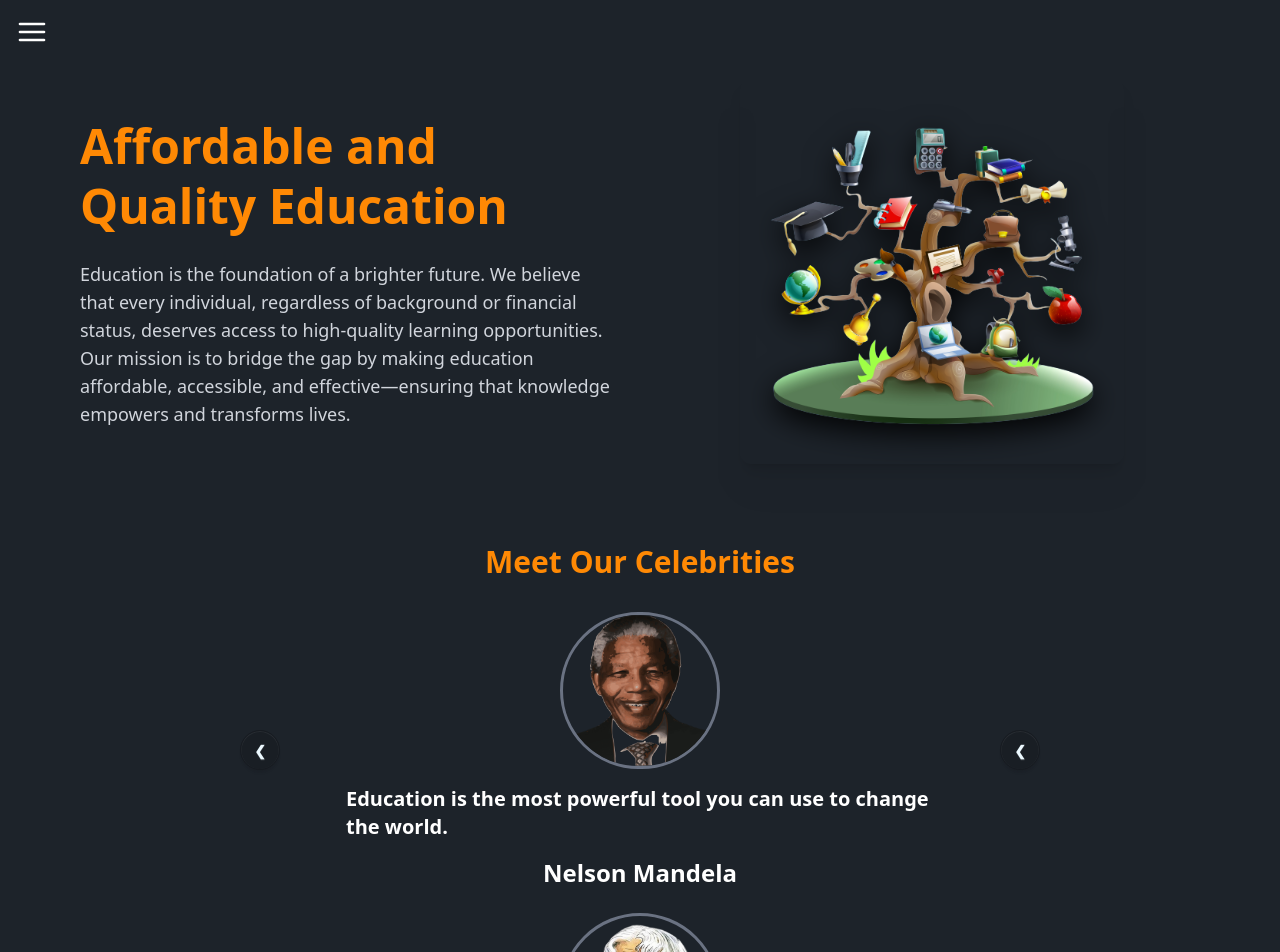
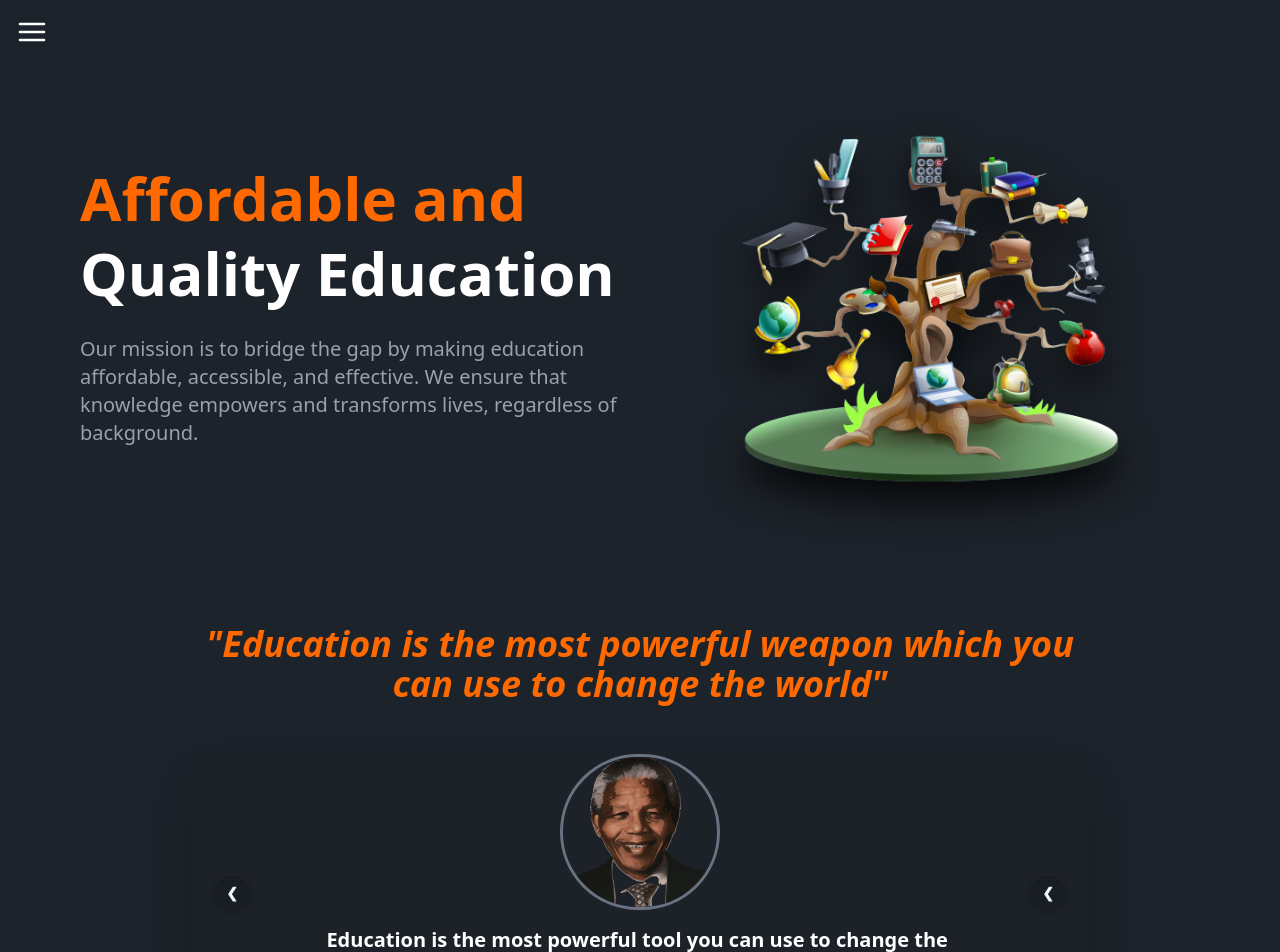
Before and after one commit to Singhaman8318/FullStack-LMS-Learning-management-system-, a React (Vite) app in the folder Client-side/: page /about-us in a window 1280 px wide. Shown: the top 952 px of the page. Built offline with nearby package versions, Linux system fonts and the light colour scheme.

Commit message:
final changes done

```diff
--- a/Client-side/src/Components/Pages/AboutUs.jsx
+++ b/Client-side/src/Components/Pages/AboutUs.jsx
@@ -55,7 +55,6 @@
 
 // export default AboutUs;
 
-
 import React from 'react';
 import HomeLayout from '../Layout/HomeLayout';
 import aboutMainImg from '../../Assets/Images/aboutMainImage.png';
@@ -66,31 +65,32 @@ import { motion } from 'framer-motion';
 function AboutUs() {
   return (
     <HomeLayout>
-      <div className="pt-20 px-4 md:px-20 text-white">
+      <div className="min-h-[90vh] pt-12 md:pt-20 px-6 md:px-20 text-white flex flex-col items-center">
+
         {/* Hero Section */}
-        <div className="flex flex-col md:flex-row items-center justify-between gap-12">
+        <div className="flex flex-col md:flex-row items-center justify-between gap-10 w-full max-w-7xl">
 
-          {/* Text */}
+          {/* Text Section */}
           <motion.div
-            className="md:w-1/2 space-y-6"
+            className="md:w-1/2 space-y-6 text-center md:text-left"
             initial={{ opacity: 0, x: -50 }}
             whileInView={{ opacity: 1, x: 0 }}
             transition={{ duration: 0.8 }}
             viewport={{ once: true }}
           >
-            <h1 className="text-4xl md:text-5xl font-bold text-orange-400 leading-tight">
-              Affordable and Quality Education
+            <h1 className="text-4xl md:text-6xl font-extrabold text-orange-500 leading-tight">
+              Affordable and <span className="text-white">Quality Education</span>
             </h1>
-            <p className="text-base md:text-lg text-gray-300">
-              Education is the foundation of a brighter future. We believe that every individual, regardless of background or financial status,
-              deserves access to high-quality learning opportunities. Our mission is to bridge the gap by making education affordable, accessible,
-              and effective—ensuring that knowledge empowers and transforms lives.
+            <p className="text-lg md:text-xl text-gray-400 font-medium">
+              Our mission is to bridge the gap by making education affordable, accessible,
+              and effective. We ensure that knowledge empowers and transforms lives,
+              regardless of background.
             </p>
           </motion.div>
 
-          {/* Image */}
+          {/* Image Section */}
           <motion.div
-            className="md:w-1/2 flex justify-center"
+            className="md:w-1/2 flex justify-center items-center"
             initial={{ opacity: 0, scale: 0.8 }}
             whileInView={{ opacity: 1, scale: 1 }}
             transition={{ duration: 0.8 }}
@@ -98,26 +98,27 @@ function AboutUs() {
           >
             <img
               src={aboutMainImg}
-              alt="About"
-              className="w-64 sm:w-72 md:w-96 rounded-xl shadow-lg transition-transform duration-500 hover:scale-105"
-              style={{ filter: 'drop-shadow(0px 10px 15px rgba(0,0,0,0.9))' }}
+              alt="About Education"
+              className="w-full max-w-sm md:max-w-md drop-shadow-[0_20px_20px_rgba(0,0,0,0.8)] transition-all duration-500 hover:scale-105"
             />
           </motion.div>
         </div>
 
-        {/* Carousel Section */}
+        {/* Carousel Section - Fixed Alignment */}
         <motion.div
-          className="mt-20 w-full md:w-3/4 mx-auto"
+          className="mt-24 w-full max-w-4xl"
           initial={{ opacity: 0, y: 50 }}
           whileInView={{ opacity: 1, y: 0 }}
           transition={{ duration: 0.8 }}
           viewport={{ once: true }}
         >
-          <h2 className="text-center text-2xl sm:text-3xl font-semibold mb-8 text-orange-400">
-            Meet Our Celebrities
+          <h2 className="text-center text-3xl md:text-4xl font-bold mb-12 text-orange-500 italic">
+            "Education is the most powerful weapon which you can use to change the world"
           </h2>
-          <div className="carousel flex flex-wrap justify-center gap-6">
-            {Carousel_img.map((info) => (
+
+          {/* Carousel Wrapper */}
+          <div className="carousel w-full overflow-hidden rounded-2xl bg-base-100/10 backdrop-blur-sm shadow-2xl relative">
+            {Carousel_img && Carousel_img.map((info) => (
               <Carousel
                 key={info.slideNumber}
                 {...info}
@@ -126,6 +127,9 @@ function AboutUs() {
             ))}
           </div>
         </motion.div>
+
+        {/* Extra Space for Bottom */}
+        <div className="h-20"></div>
       </div>
     </HomeLayout>
   );
```
